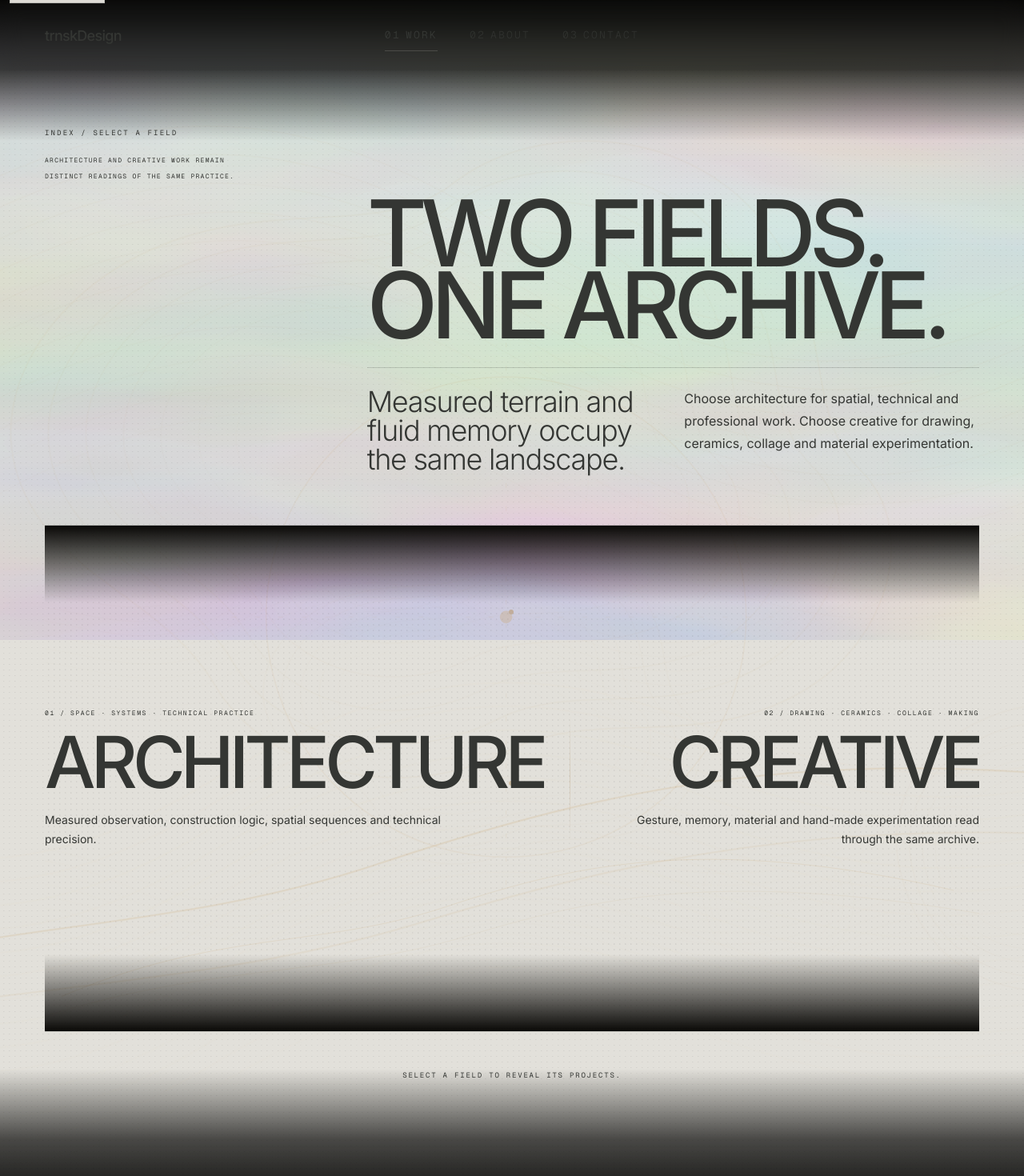
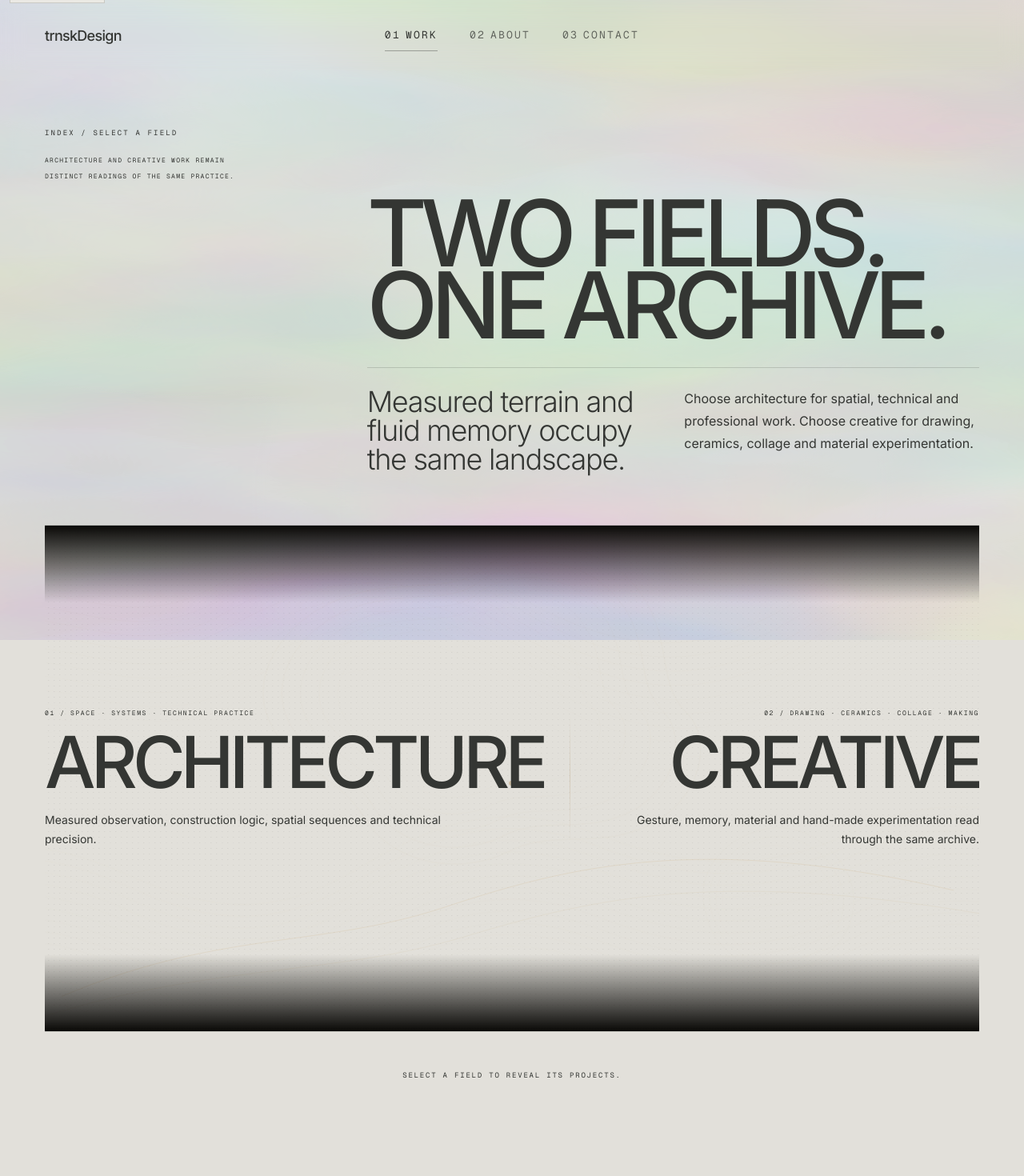
Before and after one commit to Mercy1o/tsiaro-portfolio, a Next.js app: page /work in a window 1280 px wide. Shown: the top 1470 px of the page at 80% size. Built offline with nearby package versions, Linux system fonts and the light colour scheme.

Commit message:
refine: remove dark work page overlays

```diff
--- a/app/work/page.tsx
+++ b/app/work/page.tsx
@@ -1,6 +1,5 @@
 import type { Metadata } from "next";
 import PortfolioSelector, { type PortfolioMode } from "@/components/PortfolioSelector";
-import AtmosphericTerrain from "@/components/AtmosphericTerrain";
 
 export const metadata: Metadata = {
   title: "Work",
@@ -18,31 +17,27 @@ export default async function WorkPage({
     portfolio === "architecture" || portfolio === "creative" ? portfolio : null;
 
   return (
-    <main className="relative min-h-screen overflow-hidden bg-[#090806] px-5 pb-28 pt-32 text-[#d2c0a0] md:px-10 md:pt-40 lg:px-14">
-      <AtmosphericTerrain variant="hybrid" tone="dark" className="fixed inset-0 opacity-55" />
-      <div className="fixed inset-x-0 top-0 h-44 bg-gradient-to-b from-[#070706] via-[#070706]/76 to-transparent" />
-      <div className="fixed inset-x-0 bottom-0 h-44 bg-gradient-to-t from-[#070706] via-[#070706]/70 to-transparent" />
-
+    <main className="relative min-h-screen overflow-hidden bg-transparent px-5 pb-28 pt-32 text-[#343633] md:px-10 md:pt-40 lg:px-14">
       <div className="relative z-10 mx-auto max-w-[1600px]">
         <header className="grid min-h-[62vh] gap-10 pb-14 md:grid-cols-12 md:items-end md:pb-16">
           <div className="self-start md:col-span-3">
-            <p className="font-mono text-[9px] uppercase tracking-[.24em] text-[#9a805d]/58">
+            <p className="font-mono text-[9px] uppercase tracking-[.24em] text-[#666963]/72">
               INDEX / SELECT A FIELD
             </p>
-            <p className="mt-4 max-w-[15rem] font-mono text-[8px] uppercase leading-5 tracking-[.16em] text-[#846f57]/44">
+            <p className="mt-4 max-w-[15rem] font-mono text-[8px] uppercase leading-5 tracking-[.16em] text-[#666963]/58">
               Architecture and creative work remain distinct readings of the same practice.
             </p>
           </div>
 
           <div className="md:col-span-8 md:col-start-5">
-            <h1 className="max-w-6xl text-[clamp(4rem,9vw,9.5rem)] font-medium uppercase leading-[.78] tracking-[-.07em] text-[#cdb896]">
+            <h1 className="max-w-6xl text-[clamp(4rem,9vw,9.5rem)] font-medium uppercase leading-[.78] tracking-[-.07em] text-[#343633]">
               Two fields.<br />One archive.
             </h1>
-            <div className="mt-8 grid gap-7 border-t border-[#a98758]/16 pt-6 md:grid-cols-2">
-              <p className="text-2xl font-light leading-[1] tracking-[-.035em] text-[#b6a181]/72 md:text-4xl">
+            <div className="mt-8 grid gap-7 border-t border-[#666963]/18 pt-6 md:grid-cols-2">
+              <p className="text-2xl font-light leading-[1] tracking-[-.035em] text-[#343633]/86 md:text-4xl">
                 Measured terrain and fluid memory occupy the same landscape.
               </p>
-              <p className="max-w-lg text-sm leading-6 text-[#9e8e76]/58 md:text-base md:leading-7">
+              <p className="max-w-lg text-sm leading-6 text-[#343633]/72 md:text-base md:leading-7">
                 Choose architecture for spatial, technical and professional work. Choose creative for drawing, ceramics, collage and material experimentation.
               </p>
             </div>
```
